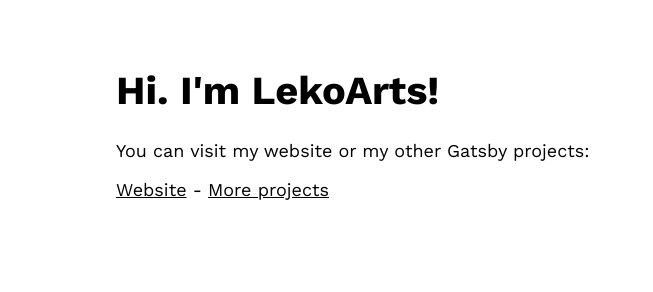
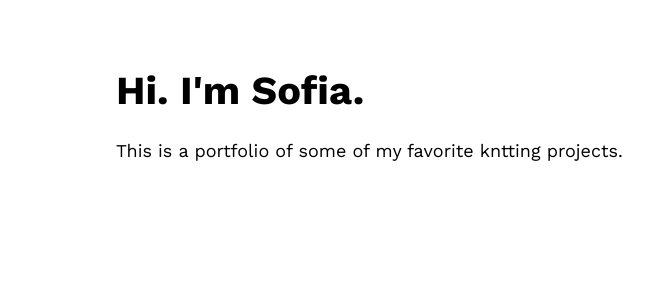
Before and after one commit to sofialevin/sofia-knits, a Gatsby site: page /about in a window 1280 px wide. Shown: the top 292 px of the page, 244-897 px from the left. Built offline with nearby package versions, Linux system fonts and the light colour scheme; Gatsby itself is replaced by a stand-in of ours.

Commit message:
Updated "Jodie" with "Sofia Knits".

```diff
--- a/src/pages/about.tsx
+++ b/src/pages/about.tsx
@@ -13,13 +13,17 @@
 
   return (
     <Layout>
-      <SEO title="About | Jodie" desc="Hi. I'm LekoArts! You can visit my website or my other Gatsby projects." />
+      <SEO
+        title="About | Sofia Knits"
+        desc="Hi. I'm Sofia. This is a portfolio of some of my favorite kntting projects."
+      />
       <AnimatedBox style={pageAnimation} py={[6, 6, 6, 8]} px={[6, 6, 8, 6, 8, 13]}>
-        <h1>Hi. I'm LekoArts!</h1>
-        <p>You can visit my website or my other Gatsby projects:</p>
+        <h1>Hi. I'm Sofia.</h1>
+        <p>This is a portfolio of some of my favorite kntting projects.</p>
+        {/* <p>You can visit my website or my other Gatsby projects:</p>
         <p>
           <a href="https://www.lekoarts.de">Website</a> - <a href="https://themes.lekoarts.de">More projects</a>
-        </p>
+        </p> */}
       </AnimatedBox>
     </Layout>
   )
--- a/src/templates/project.tsx
+++ b/src/templates/project.tsx
@@ -99,7 +99,7 @@
     <Layout color={project.color}>
       <SEO
         pathname={project.slug}
-        title={`${project.title_detail} | Jodie`}
+        title={`${project.title_detail} | Sofia Knits`}
         desc={project.desc}
         node={project.parent}
         banner={project.cover.childImageSharp.resize.src}
```
